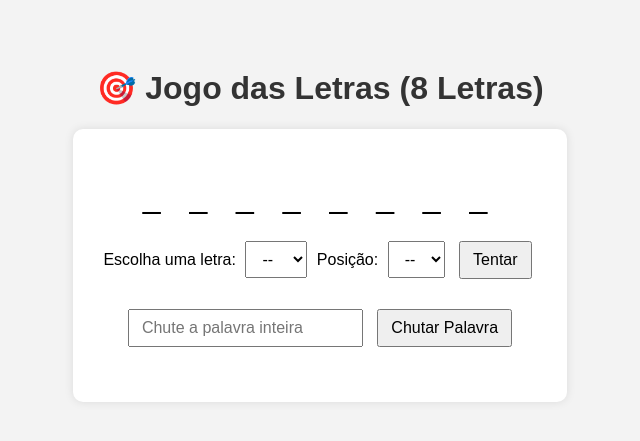
After one commit to pichee/TrabalhoTibola, a Flask app: page /jogar in a window 1280 px wide. The commit adds this page. Shown: the top 441 px of the page, without its empty margins (320-960 px from the left). Run offline with Flask 3, Linux system fonts and the light colour scheme.

Commit message:
Mais um commit foi

```diff
--- a/rank.csv
+++ b/rank.csv
@@ -3,4 +3,4 @@ Gustavo,150
 Maria,130
 Lucas,100
 Ana,90
-Pedro,80
+Ana,90
--- /dev/null
+++ b/templates/jogar.html
@@ -0,0 +1,158 @@
+<!DOCTYPE html>
+<html lang="pt-BR">
+<head>
+<meta charset="UTF-8">
+<meta name="viewport" content="width=device-width, initial-scale=1.0">
+<title>Jogo das Letras (8 Letras)</title>
+<style>
+  body {
+    font-family: Arial, sans-serif;
+    background: #f3f3f3;
+    text-align: center;
+    padding: 40px;
+  }
+
+  h1 {
+    color: #333;
+  }
+
+  #palavra {
+    font-size: 2em;
+    letter-spacing: 10px;
+    margin: 20px;
+  }
+
+  .input-area {
+    margin: 20px 0;
+  }
+
+  select, input[type="text"], button {
+    padding: 8px 12px;
+    font-size: 1em;
+    margin: 5px;
+  }
+
+  #mensagem {
+    font-size: 1.2em;
+    margin-top: 20px;
+    color: #555;
+  }
+
+  #container {
+    background-color: white;
+    border-radius: 10px;
+    padding: 30px;
+    box-shadow: 0 0 10px rgba(0,0,0,0.1);
+    display: inline-block;
+  }
+</style>
+</head>
+<body>
+  <h1>🎯 Jogo das Letras (8 Letras)</h1>
+
+  <div id="container">
+    <div id="palavra">_ _ _ _ _ _ _ _</div>
+
+    <div class="input-area">
+      <label for="letra">Escolha uma letra:</label>
+      <select id="letra"><option value="">--</option></select>
+
+      <label for="posicao">Posição:</label>
+      <select id="posicao"><option value="">--</option></select>
+
+      <button id="tentar">Tentar</button>
+    </div>
+
+    <div class="input-area">
+      <input type="text" id="chute" placeholder="Chute a palavra inteira">
+      <button id="chutar">Chutar Palavra</button>
+    </div>
+
+    <div id="mensagem"></div>
+  </div>
+
+<script>
+  // === Lista de palavras de 8 letras ===
+  const palavras = [
+    "ELEFANTE",
+    "COMPUTAR",
+    "PESSOAL",
+    "ANIMALES",
+    "HOSPITAL",
+    "TREINADO",
+    "AVENTURA",
+    "CAMINHAR"
+  ];
+
+  // Sorteia uma palavra
+  const palavraSecreta = palavras[Math.floor(Math.random() * palavras.length)];
+  let progresso = Array(8).fill("_");
+
+  const letraSelect = document.getElementById("letra");
+  const posicaoSelect = document.getElementById("posicao");
+  const mensagem = document.getElementById("mensagem");
+  const palavraDisplay = document.getElementById("palavra");
+
+  // Popula letras A-Z
+  for (let i = 65; i <= 90; i++) {
+    const opt = document.createElement("option");
+    opt.value = String.fromCharCode(i);
+    opt.textContent = String.fromCharCode(i);
+    letraSelect.appendChild(opt);
+  }
+
+  // Popula posições de 1 a 8
+  for (let i = 1; i <= 8; i++) {
+    const opt = document.createElement("option");
+    opt.value = i;
+    opt.textContent = i;
+    posicaoSelect.appendChild(opt);
+  }
+
+  function atualizarDisplay() {
+    palavraDisplay.textContent = progresso.join(" ");
+  }
+
+  document.getElementById("tentar").addEventListener("click", () => {
+    const letra = letraSelect.value;
+    const pos = parseInt(posicaoSelect.value) - 1;
+
+    if (!letra || isNaN(pos)) {
+      mensagem.textContent = "Escolha uma letra e uma posição!";
+      return;
+    }
+
+    if (progresso[pos] !== "_") {
+      mensagem.textContent = "Essa posição já foi preenchida!";
+      return;
+    }
+
+    if (palavraSecreta[pos] === letra) {
+      progresso[pos] = letra;
+      mensagem.textContent = "✅ Acertou a letra!";
+    } else {
+      mensagem.textContent = "❌ Errou, tente outra!";
+    }
+
+    atualizarDisplay();
+
+    if (!progresso.includes("_")) {
+      mensagem.textContent = "🎉 Parabéns! Você descobriu a palavra: " + palavraSecreta;
+    }
+  });
+
+  document.getElementById("chutar").addEventListener("click", () => {
+    const chute = document.getElementById("chute").value.toUpperCase();
+    if (chute === palavraSecreta) {
+      progresso = palavraSecreta.split("");
+      atualizarDisplay();
+      mensagem.textContent = "🎉 Acertou a palavra inteira!";
+    } else {
+      mensagem.textContent = "😞 Palavra errada! Tente novamente.";
+    }
+  });
+
+  atualizarDisplay();
+</script>
+</body>
+</html>
--- a/templates/rank.html
+++ b/templates/rank.html
@@ -5,9 +5,11 @@
     <title>Ranking</title>
 </head>
 <body>
-    <h1>Ranking</h1>
-    <pre id="saida">Carregando...</pre>
+    <h1 class="title title-lines"> Ranking</h1>
+    <div id="saida">Carregando...</div>
 
     <link rel="stylesheet" href="../static/styless.css">
+
+    <script src="../static/scripts.js"></script>
 </body>
 </html>
--- a/views.py
+++ b/views.py
@@ -1,5 +1,6 @@
 from main import app
 from flask import Flask,render_template,jsonify
+import random
 @app.route("/")
 def index():
     return render_template("index.html")
@@ -24,3 +25,16 @@ def ranking():
 @app.route("/rank")
 def rank():
     return render_template("rank.html")
+
+@app.route("/sortear_palavra")
+def sortear_palavra():
+        with open("palavras.csv", "r", encoding="utf-8") as f:
+            palavras = [linha.strip() for linha in f]
+
+        if palavras:
+            palavra_sorteada = random.choice(palavras)
+            return jsonify({"palavra": palavra_sorteada})
+
+@app.route("/jogar")
+def jogar():
+    return render_template("jogar.html")
```
Also changed, not shown: palavras.csv (added, +51 -0 lines), static/scripts.js (+10 -10 lines), static/styless.css (+53 -0 lines), static/scriptjogar.js (added).
